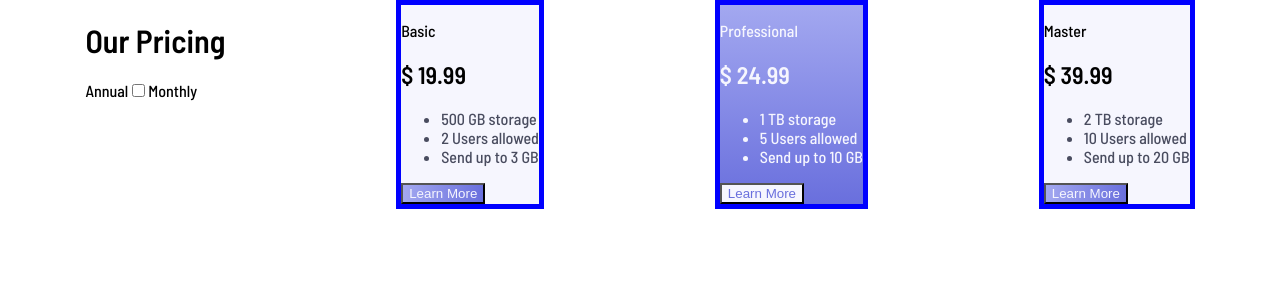
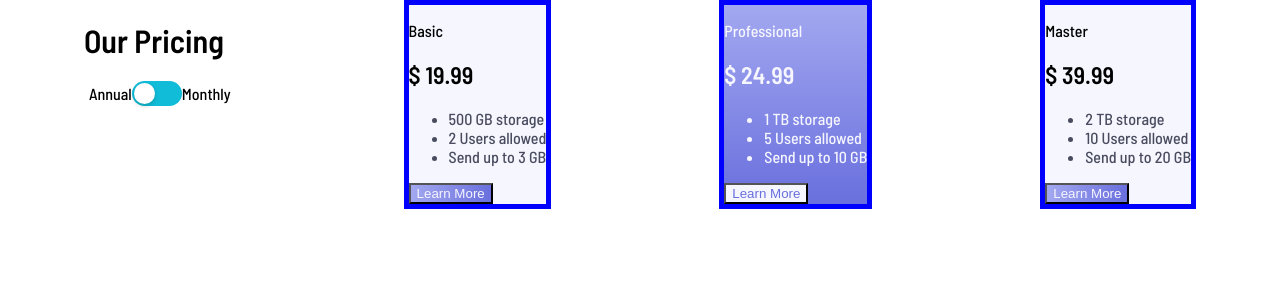
Before and after one commit to angelo5003/pricing-component, a React (Create React App) app: page / in a window 1280 px wide. Shown: the top 300 px of the page. Built offline with nearby package versions, Linux system fonts and the light colour scheme.

Commit message:
style: created the slider and you can switch between the labels

```diff
--- a/package.json
+++ b/package.json
@@ -9,6 +9,7 @@
     "react": "^18.2.0",
     "react-dom": "^18.2.0",
     "react-scripts": "5.0.1",
+    "styled-components": "^5.3.9",
     "web-vitals": "^2.1.4"
   },
   "scripts": {
--- a/src/App.js
+++ b/src/App.js
@@ -1,15 +1,17 @@
+import { useState } from "react";
 import PricingCard from "./components/PricingCard/PricingCard";
 import data from "./data/data.json";
 import "./App.css";
 import Switch from "./components/Switch/Switch";
 
 function App() {
+  const [toggled, setToggled] = useState(false);
   return (
     <div>
       <div className="app_container">
         <header className="app_header">
           <h1>Our Pricing</h1>
-          <Switch />
+          <Switch toggled={toggled} setToggled={setToggled} />
         </header>
 
         {data &&
--- a/src/components/Switch/Switch.css
+++ b/src/components/Switch/Switch.css
@@ -0,0 +1,64 @@
+.switch_outer_container {
+  display: flex;
+  align-items: center;
+  flex-direction: row;
+}
+
+#label_annual {
+  padding-left: 5px;
+}
+
+#label_monthly {
+  padding-right: 5px;
+}
+
+.input {
+  position: absolute;
+  left: -9999px;
+  top: -9999px;
+}
+
+.input:checked + span {
+  background-color: rgb(182, 226, 66);
+}
+
+.input:checked + span::before {
+  left: calc(100% - 2px);
+  transform: translateX(-100%);
+}
+
+.input:focus + span {
+  box-shadow: 0 0 0 2px rgba(0, 0, 0, 0.1);
+}
+
+.input:focus:checked + span {
+  box-shadow: 0 0 0 2px rgba(24, 144, 255, 0.2);
+}
+
+.slider::before {
+  content: "";
+  position: absolute;
+  top: 2px;
+  left: 2px;
+  width: 21px;
+  height: 21px;
+  border-radius: 21px;
+  transition: 0.2s;
+  background: #fff;
+  box-shadow: 0 2px 4px 0 rgba(0, 35, 11, 0.2);
+}
+
+.slider:active::before {
+  width: 28px;
+}
+
+.slider {
+  display: flex;
+  cursor: pointer;
+  width: 50px;
+  height: 25px;
+  border-radius: 100px;
+  background-color: rgb(17, 188, 216);
+  position: relative;
+  transition: background-color 0.2s, box-shadow 0.2s;
+}
--- a/src/components/Switch/Switch.jsx
+++ b/src/components/Switch/Switch.jsx
@@ -1,13 +1,17 @@
-import React, { useState } from "react";
 import "./Switch.css";
-const Switch = () => {
+
+const Switch = ({ toggled, setToggled }) => {
   return (
-    <div className="switch_outer_container">
-      <label className="switch_annual">Annual</label>
-      <input type={"checkbox"} className="input" />
+    <label className="switch_outer_container">
+      <label id="label_annual">Annual</label>
+      <input
+        type="checkbox"
+        // onChange={(event) => setToggled(event.target.checked)}
+        className="input"
+      />
       <span className="slider" />
-      <label className="switch_monthly">Monthly</label>
-    </div>
+      <label id="label_monthly">Monthly</label>
+    </label>
   );
 };
 
```
Also changed, not shown: 1 other file (tests, documents, lock files or other folders).
